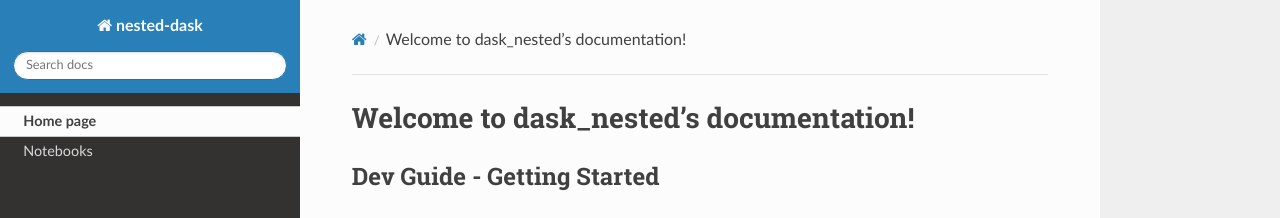
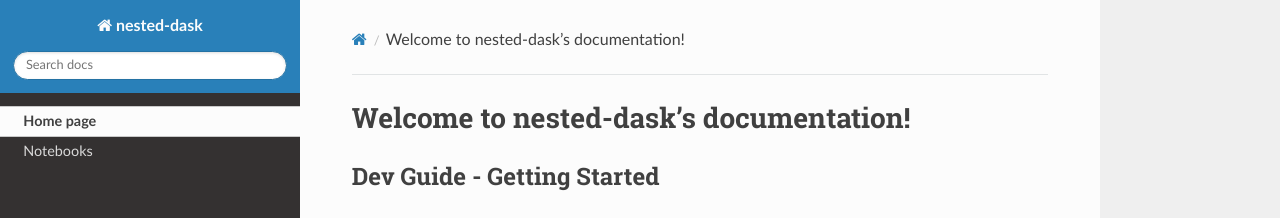
Before and after one commit to lincc-frameworks/nested-dask, a Sphinx documentation site: the page built from docs/index.rst, in a window 1280 px wide and 976 px high. Shown: the top 218 px of the window. Built offline with Sphinx 7.4.7 and the Read the Docs theme 2.0.0, drawn with Linux system fonts in a browser that asks for light colours; pages that are not in the unit, such as notebooks, are missing from menus.

Commit message:
two more fixes

```diff
--- a/docs/index.rst
+++ b/docs/index.rst
@@ -1,8 +1,8 @@
-.. dask_nested documentation main file.
+.. nested_dask documentation main file.
    You can adapt this file completely to your liking, but it should at least
    contain the root `toctree` directive.
 
-Welcome to dask_nested's documentation!
+Welcome to nested-dask's documentation!
 ========================================================================================
 
 Dev Guide - Getting Started
```
Also changed, not shown: 1 other file.
